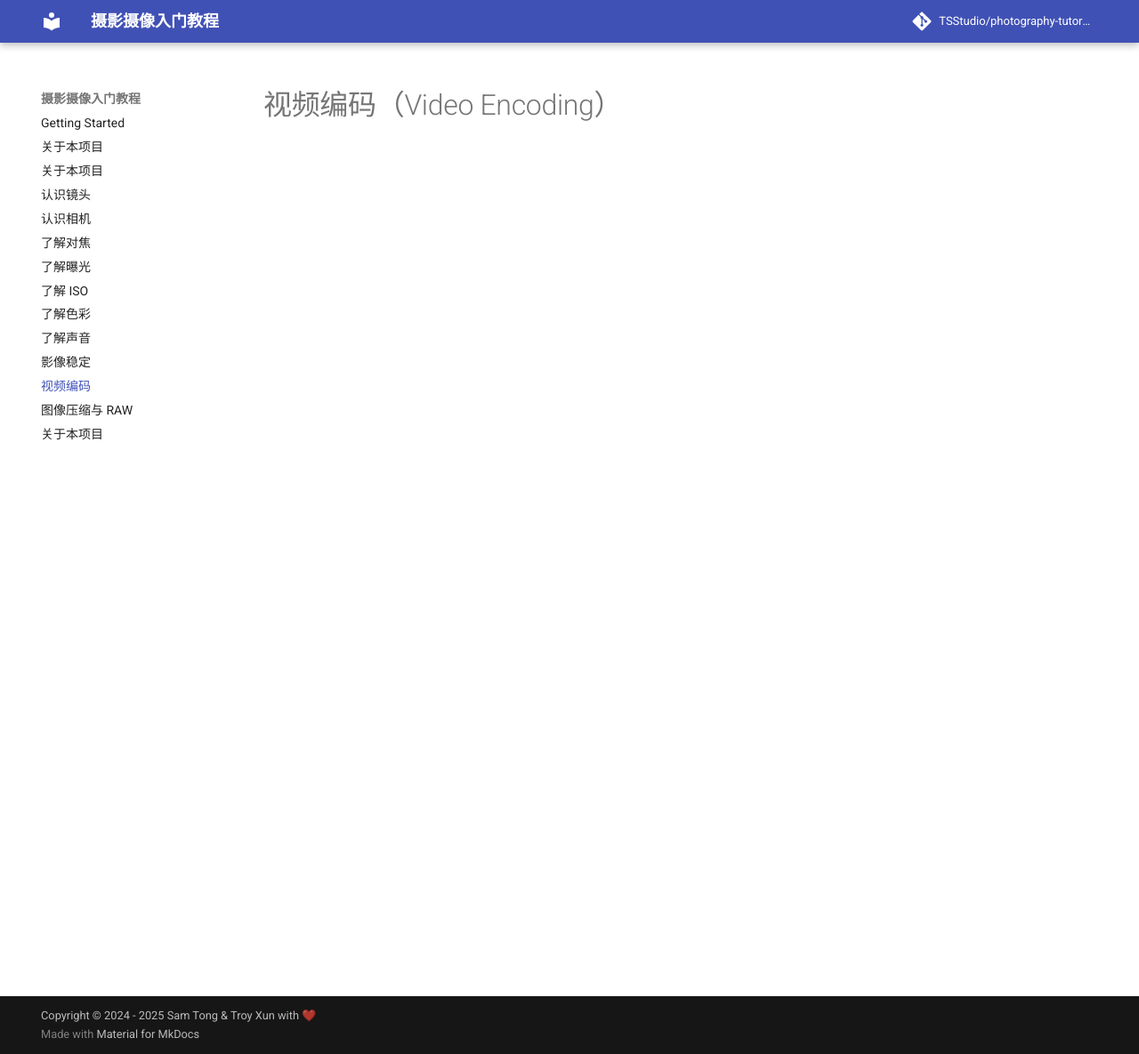
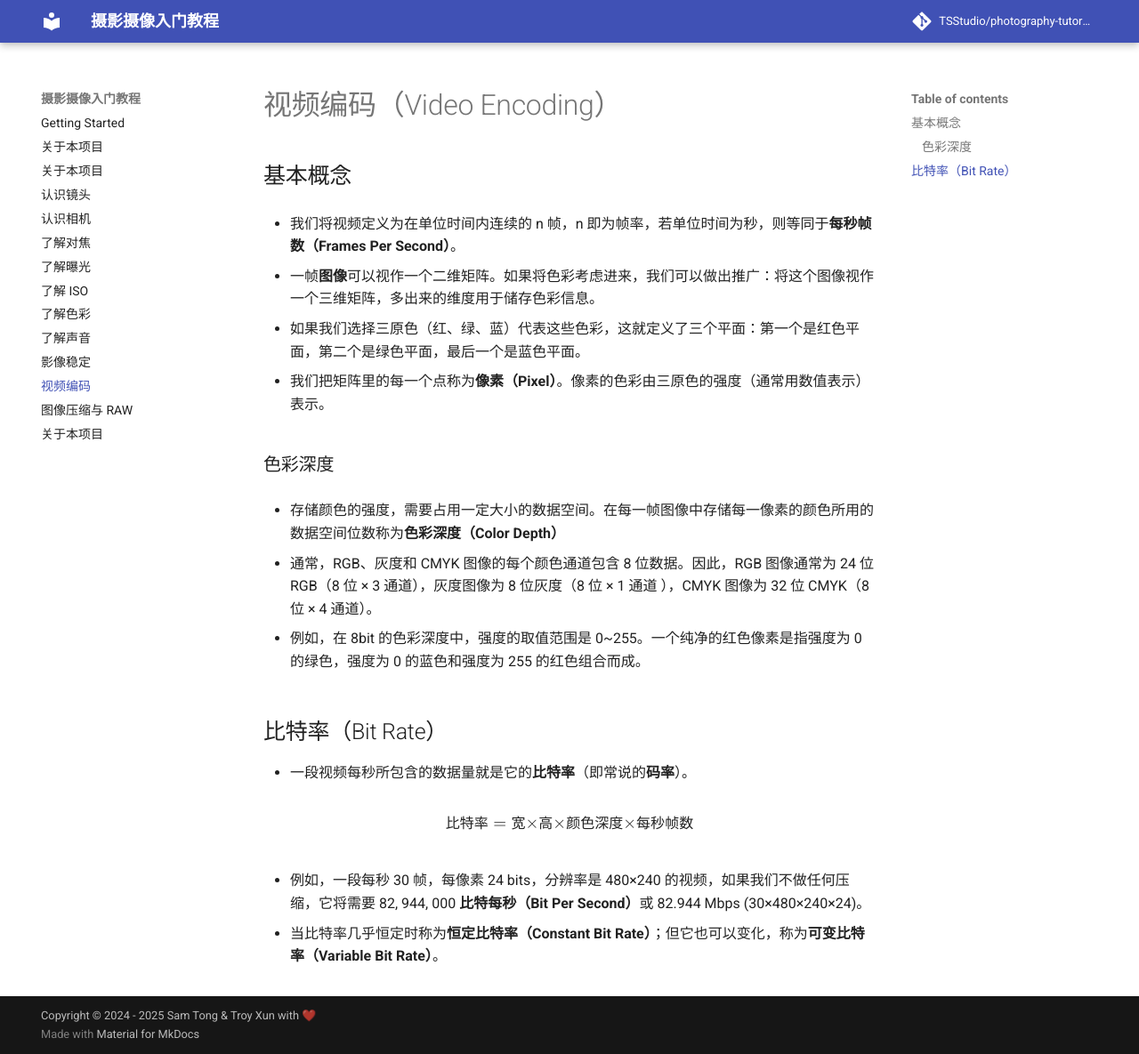
Before and after one commit to troyxun/photography-tutorial, an MkDocs documentation site: the page built from docs/encoding.md, in a window 1280 px wide and 1185 px high. Shown: the whole window at 89% size. Built offline with MkDocs 1.6.1 and Material for MkDocs 9.7.7, drawn with Linux system fonts in a browser that asks for light colours; comment, search, counter and statistics services are not loaded.

Commit message:
Update Video Encoding

```diff
--- a/docs/encoding.md
+++ b/docs/encoding.md
@@ -1 +1,28 @@
 # 视频编码（Video Encoding）
+
+## 基本概念
+- 我们将视频定义为在单位时间内连续的 n 帧，n 即为帧率，若单位时间为秒，则等同于**每秒帧数（Frames Per Second）**。
+
+- 一帧**图像**可以视作一个二维矩阵。如果将色彩考虑进来，我们可以做出推广：将这个图像视作一个三维矩阵，多出来的维度用于储存色彩信息。
+
+- 如果我们选择三原色（红、绿、蓝）代表这些色彩，这就定义了三个平面：第一个是红色平面，第二个是绿色平面，最后一个是蓝色平面。
+
+- 我们把矩阵里的每一个点称为**像素（Pixel）**。像素的色彩由三原色的强度（通常用数值表示）表示。
+
+### 色彩深度
+- 存储颜色的强度，需要占用一定大小的数据空间。在每一帧图像中存储每一像素的颜色所用的数据空间位数称为**色彩深度（Color Depth）**
+
+- 通常，RGB、灰度和 CMYK 图像的每个颜色通道包含 8 位数据。因此，RGB 图像通常为 24 位 RGB（8 位 × 3 通道），灰度图像为 8 位灰度（8 位 × 1 通道 ），CMYK 图像为 32 位 CMYK（8 位 × 4 通道）。
+
+- 例如，在 8bit 的色彩深度中，强度的取值范围是 0~255。一个纯净的红色像素是指强度为 0 的绿色，强度为 0 的蓝色和强度为 255 的红色组合而成。
+
+## 比特率（Bit Rate）
+- 一段视频每秒所包含的数据量就是它的**比特率**（即常说的**码率**）。
+
+$$
+比特率 = 宽 × 高 × 颜色深度 × 每秒帧数
+$$
+
+- 例如，一段每秒 30 帧，每像素 24 bits，分辨率是 480×240 的视频，如果我们不做任何压缩，它将需要 82, 944, 000 **比特每秒（Bit Per Second）**或 82.944 Mbps (30×480×240×24)。
+
+- 当比特率几乎恒定时称为**恒定比特率（Constant Bit Rate）**；但它也可以变化，称为**可变比特率（Variable Bit Rate）**。
```
Also changed, not shown: docs/camera.md (+5 -2 lines).
